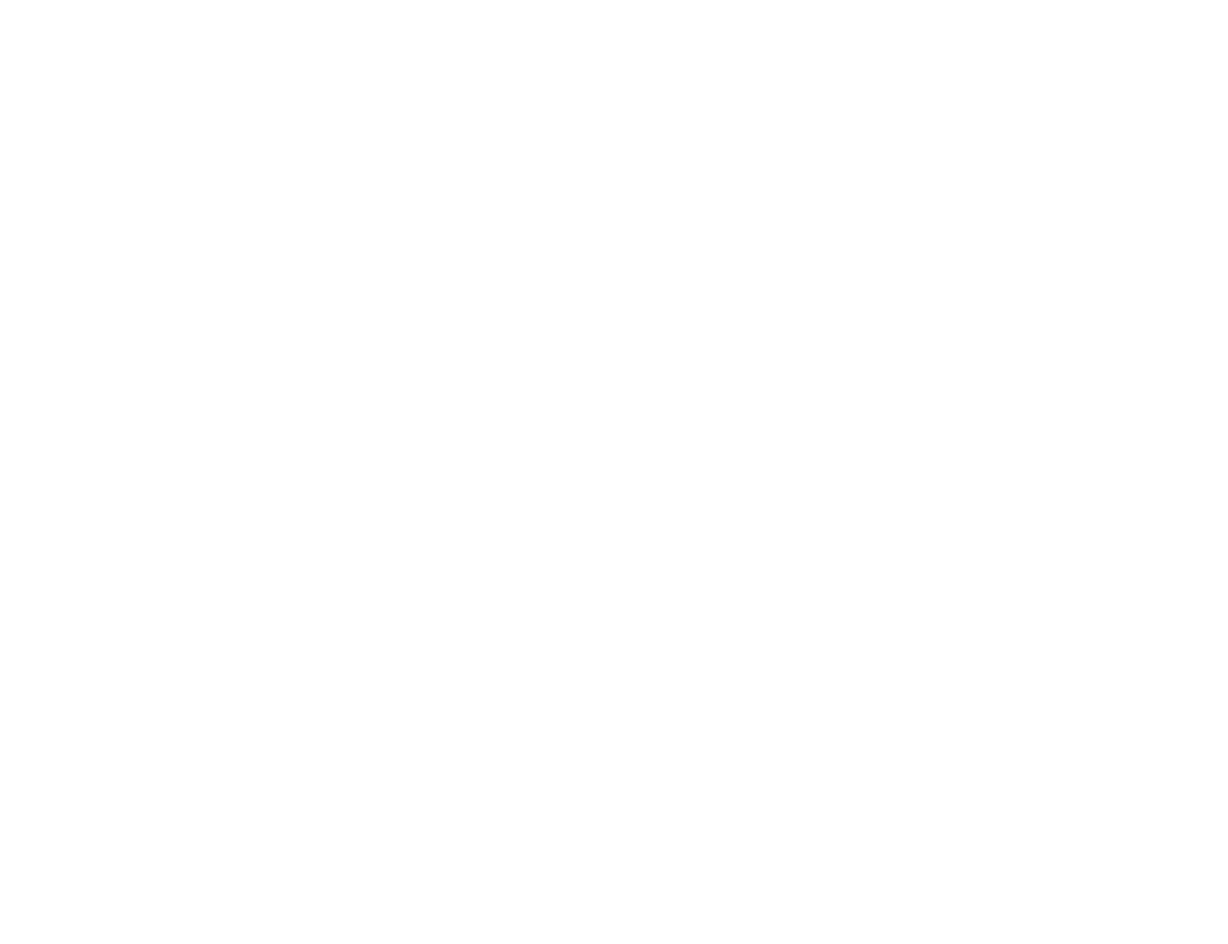
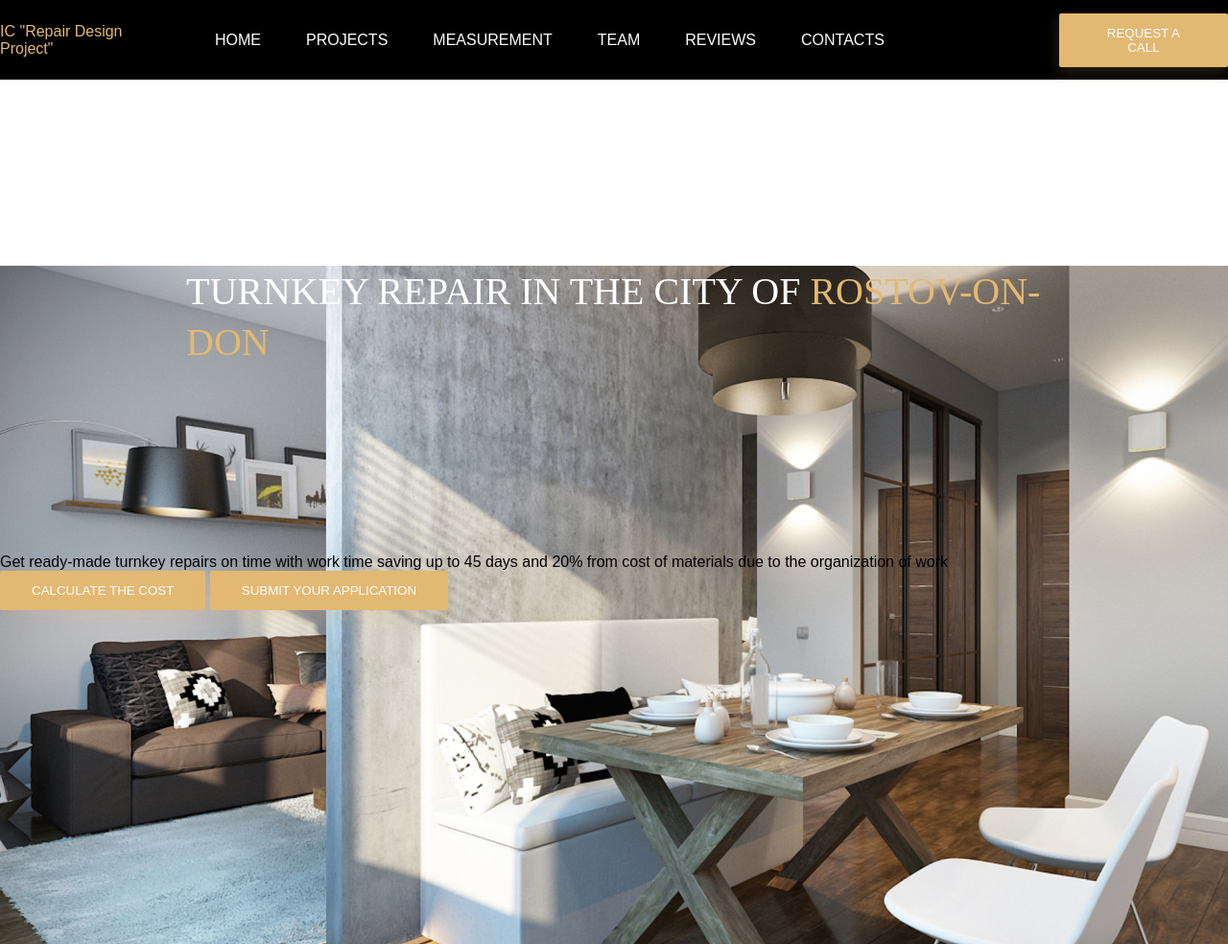
Before and after one commit to Dax52/FirstLanding, a plain HTML site: page index.html in a window 1280 px wide. Shown: the whole page at 96% size. Before the commit the page ends 800 px from the top, so only its background shows below. Drawn offline with Linux system fonts and the light colour scheme.

Commit message:
FirstLanding - created header and first main page

```diff
--- a/css/styles.css
+++ b/css/styles.css
@@ -0,0 +1,58 @@
+body {
+    margin: 0;
+    font-family: Nunito Sans, Arial;
+    box-sizing: border-box;
+}
+.button {
+    background: #E3B873;
+    box-shadow: 0px 5px 15px rgba(227, 184, 115, 0.2);
+    border-radius: 2px;
+    border: 0;
+    padding: 13px 33px;
+    color: white;
+    text-transform: uppercase;
+}
+.header {
+    background-color: black;
+}
+.container {
+    max-width: 1440px;
+    margin: 0 auto;
+}
+.header-content {
+    display: flex;
+    justify-content: space-between;
+    height: 83px;
+    align-items: center;
+}
+.logo {
+   color: #E3B873;
+}
+.header-nav {
+    list-style: none;
+    display: flex;
+}
+.header-nav__item {
+    margin-right: 47px;
+}
+.header-nav__link {
+    text-decoration: none;
+    color: white;
+}
+.main {
+    background: rgba(0, 0, 0, 0.7);
+}
+.first-page {
+    height: 707px;
+    background-image: url('../images/first.jpg');
+}
+.title {
+    margin: 194px;
+    font-family: Yeseva One;
+    font-style: normal;
+    font-weight: normal;
+    font-size: 40px;
+    line-height: 53px;
+    text-transform: uppercase;
+    color: #FFFFFF;
+}
--- a/index.html
+++ b/index.html
@@ -1,9 +1,38 @@
-<!doctype html>
-<html>
-    <head>
-
-    </head>
-    <body>
-
-    </body>
+<!DOCTYPE html>
+<html lang="en">
+<head>
+    <meta charset="UTF-8">
+    <meta name="viewport" content="width=device-width, initial-scale=1.0">
+    <link rel="stylesheet" href="./css/styles.css">
+    <title>Document</title>
+</head>
+<body>
+    <header class="header">
+        <div class="container header-content">
+            <div class="logo">
+                IC "Repair Design Project"
+            </div>
+            <nav>
+                <ul class="header-nav">
+                    <li class="header-nav__item"><a class="header-nav__link" href="#">HOME</a></li>
+                    <li class="header-nav__item"><a class="header-nav__link" href="#">PROJECTS</a></li>
+                    <li class="header-nav__item"><a class="header-nav__link" href="#">MEASUREMENT</a></li>
+                    <li class="header-nav__item"><a class="header-nav__link" href="#">TEAM</a></li>
+                    <li class="header-nav__item"><a class="header-nav__link" href="#">REVIEWS</a></li>
+                    <li class="header-nav__item"><a class="header-nav__link" href="#">CONTACTS</a></li>
+                </ul>
+            </nav>
+            <div class="phone">+7 (928) 768-32-39</div>
+            <button class="button">Request a call</button>
+        </div>
+    </header>
+    <main class="main">
+        <div class="container first-page">
+            <div class="title">Turnkey Repair in the city of <span class="logo">Rostov-on-Don</span></div>
+            <div class="text">Get ready-made turnkey repairs on time with work time saving up to 45 days and 20% from cost of materials due to the organization of work</div>
+            <button class="button">CALCULATE THE COST</button>
+            <button class="button">SUBMIT YOUR APPLICATION</button>
+        </div>
+    </main>
+</body>
 </html>
```
Also changed, not shown: images/first.jpg (added).
